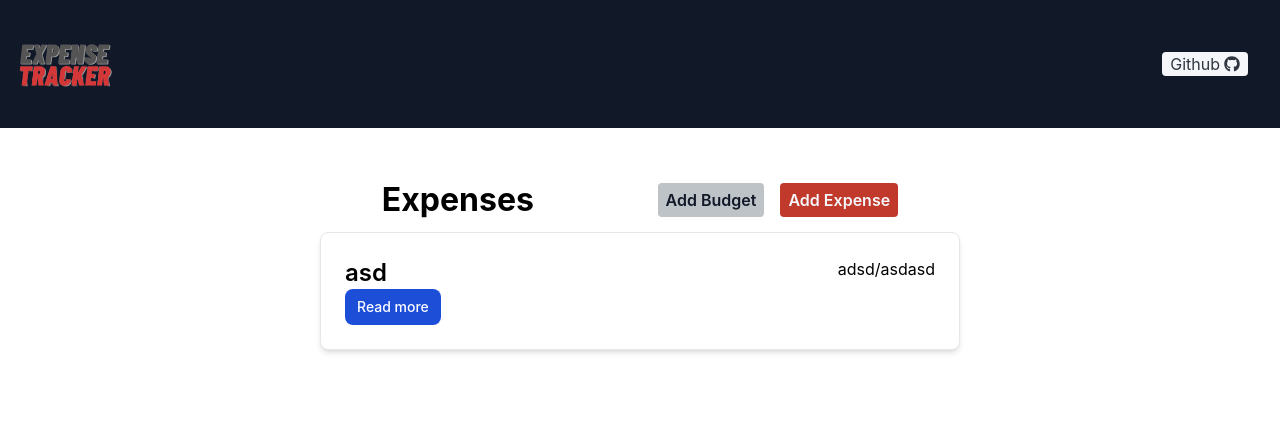
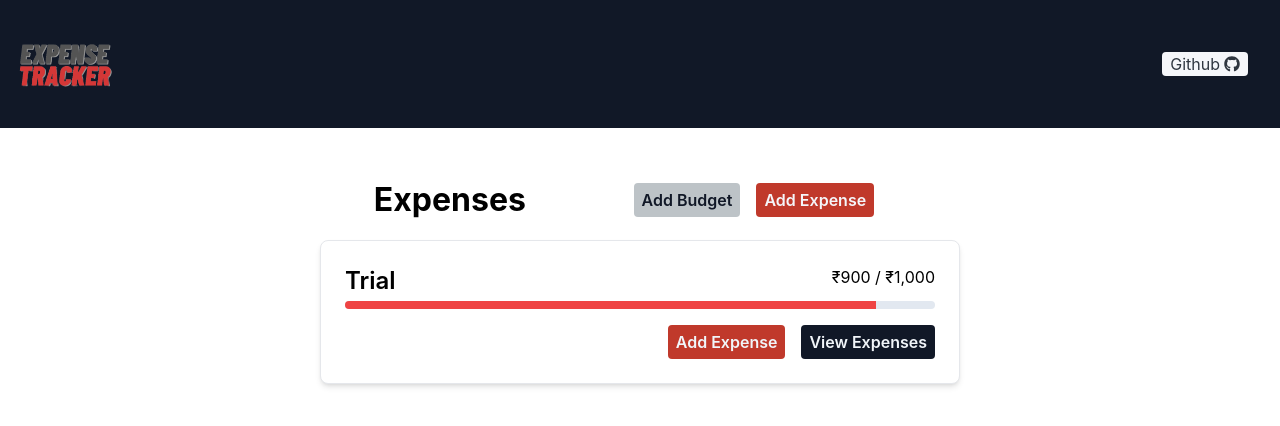
Before and after one commit to anshulghogre4/expense-tracker-react, a React (Create React App) app: page / in a window 1280 px wide. Shown: the top 426 px of the page. Built offline with nearby package versions, Linux system fonts and the light colour scheme.

Commit message:
third commit completed HTML TailwindCSS part

```diff
--- a/src/App.js
+++ b/src/App.js
@@ -1,6 +1,9 @@
+import React from "react";
+import "./App.css"
 import Navbar from "./Components/Navbar";
 import Cards from "./Components/Cards";
-import "./App.css"
+
+
 
 
 function App() {
@@ -10,12 +13,12 @@ function App() {
 
       <div className="flex flex-row justify-around items-center mx-[20rem]   ">
             <h1 className="text-[2rem] font-bold">Expenses</h1>
-       <div className="flex flex-row justify-around items-center space-x-4">
+       <div className="flex flex-row justify-around items-center space-x-4 mr-8">
         <button className="bg-[#bdc3c7] text-gray-900 font-semibold rounded px-[0.5rem] py-[0.3rem]"> Add Budget</button>
         <button className="bg-[#c0392b] text-[#f5f6fa] font-semibold  rounded px-[0.5rem] py-[0.3rem] ">Add Expense</button>
         </div>
       </div>
-      <Cards/>
+      <Cards  title={"Trial"} amount={900} maxAmount={1000} />
     </div>
   );
 }
--- a/src/Components/Cards.js
+++ b/src/Components/Cards.js
@@ -1,23 +1,54 @@
+
 import React from 'react'
+import { currFormatter } from "../utils";
+
+
+
 
 const Cards = ({title,amount,maxAmount}) => {
+
+
+    const progressBarChanger = (amount,maxAmount)=>{
+
+        const ratio = amount/maxAmount;
+        if (ratio < 0.5)
+        {
+        return `bg-lime-500`;
+        } else  if (ratio < 0.75)
+         {
+            return 'bg-amber-500';
+        } else{
+            return 'bg-red-500	'
+        }
+
+
+    }
+
+
+
   return (
     <div className='flex justify-center items-center '>
 
 
-<div class="w-[40rem]  p-6 bg-white border border-gray-200 rounded-lg shadow-md dark:bg-gray-800 dark:border-gray-700 my-[0.5rem]">
+<div className="w-[40rem]  p-6 bg-white border border-gray-200 rounded-lg shadow-md dark:bg-gray-800 dark:border-gray-700 my-[1rem]">
 
     <div className='flex flex-row justify-between'>
-
-        <div className='text-2xl font-semibold'>{title}asd</div>
-        <div  >{amount} adsd/{maxAmount}asdasd</div>
-
+        <div className='text-2xl font-semibold'>{title}</div>
+        <div  > { currFormatter.format(amount)} / {currFormatter.format(maxAmount)}</div>
     </div>
 
-    <a href="#" class="inline-flex items-center px-3 py-2 text-sm font-medium text-center text-white bg-blue-700 rounded-lg hover:bg-blue-800 focus:ring-4 focus:outline-none focus:ring-blue-300 dark:bg-blue-600 dark:hover:bg-blue-700 dark:focus:ring-blue-800">
-        Read more
+    <div className="relative pt-1">
+  <div className={`overflow-hidden h-2 mb-4 text-xs flex rounded bg-slate-200`}>
+    <div style={{ width: `${(amount/maxAmount)*100}%` }}  className={`shadow-none flex flex-col text-center whitespace-nowrap text-white justify-center ${progressBarChanger(amount,maxAmount)}`}></div>
+  </div>
+    </div>
 
-    </a>
+    <div className='flex justify-end'>
+    <div className=' flex flex-row items-center space-x-[1rem]  '>
+        <button className='bg-[#c0392b] text-slate-100 font-semibold rounded px-[0.5rem] py-[0.3rem]'>Add Expense</button>
+        <button className='bg-gray-900 text-slate-100 font-semibold rounded px-[0.5rem] py-[0.3rem]'>View Expenses</button>
+    </div>
+    </div>
 </div>
 
 
--- /dev/null
+++ b/src/utils.js
@@ -0,0 +1,5 @@
+export const currFormatter = new Intl.NumberFormat(undefined,{
+    currency :"inr",
+    style : "currency",
+    minimumFractionDigits:0,
+})
```
